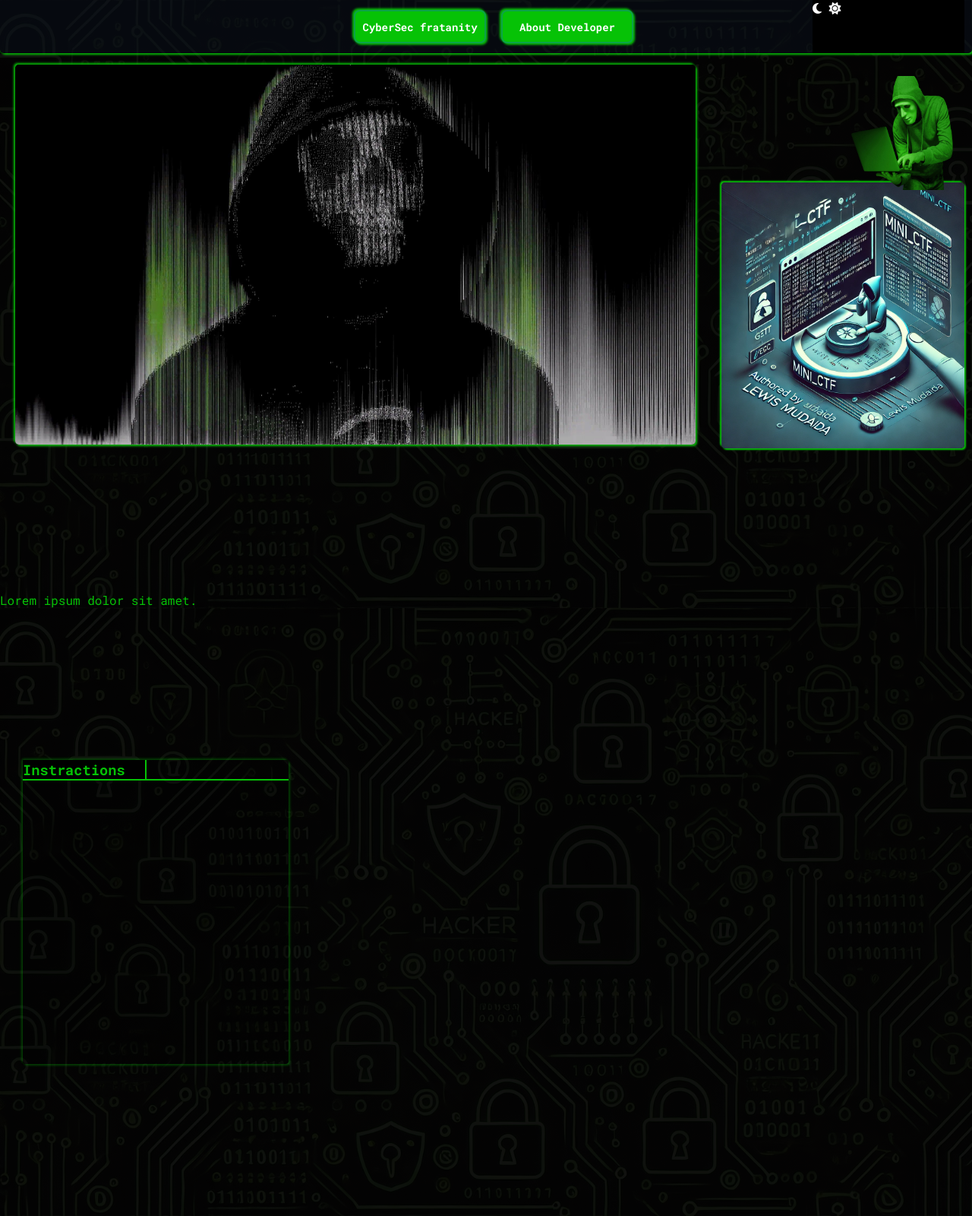
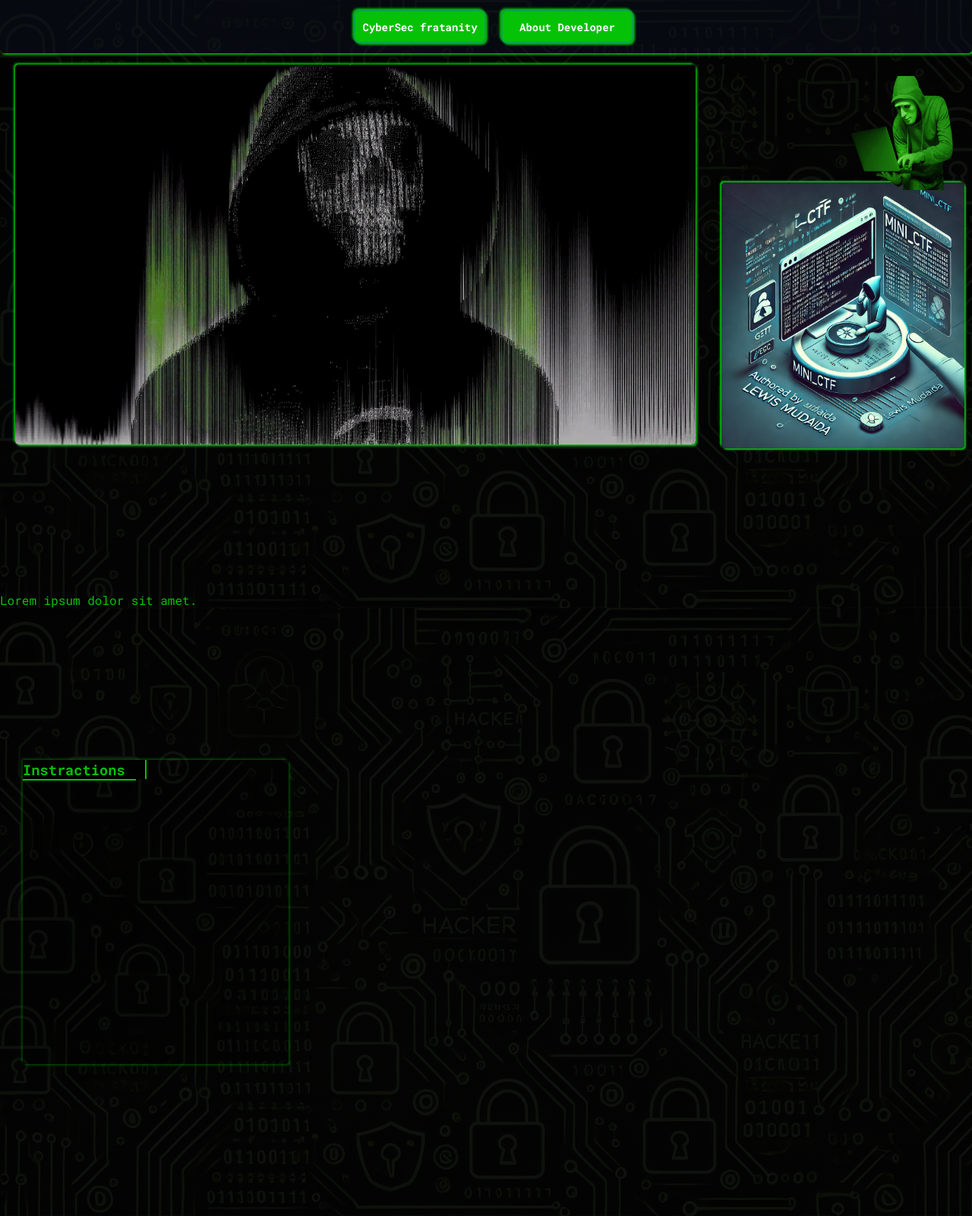
Before and after one commit to Lewis-Jade/mini_ctf, a PHP site: page / in a window 1280 px wide. Shown: the whole page at 76% size. Run offline with PHP 8.4, Linux system fonts and the light colour scheme.

Commit message:
Brash ur teeth

```diff
--- a/CSS/style.css
+++ b/CSS/style.css
@@ -144,6 +144,7 @@ i{
 }
 hr{
     border: 1px solid #06c206;
+    width: 42%;
 }
 
   .typing-hd{
--- a/index.html
+++ b/index.html
@@ -13,10 +13,7 @@
     <a href="">CyberSec fratanity</a>
     <a href="">About Developer</a>
 
-   <div class="mode">
-   <i class="fa-solid fa-moon"></i>
-   <i class="fa-solid fa-sun"></i>
-   </div>
+
 
 </header>
     <section>
@@ -34,5 +31,6 @@
 
         </div>
     </section>
+
 </body>
 </html>
```
